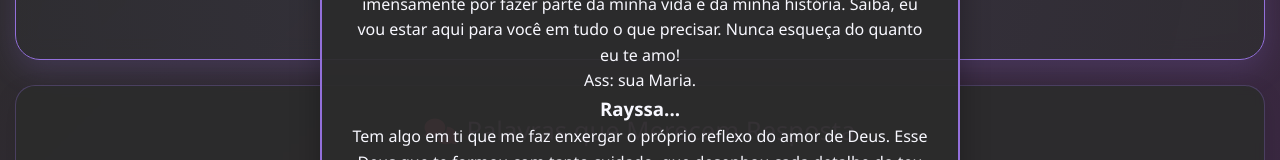
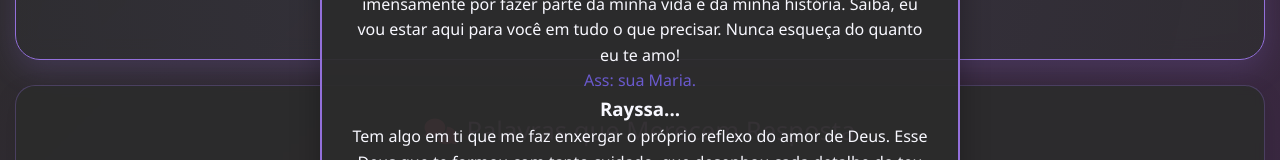
Before and after one commit to jazigamer/rayssa-victoria, a plain HTML site: page index.html in a window 1280 px wide. Both pictures are taken after a click on the element 1230 px from the left and 742 px from the top of the page. Shown: the part 242-402 px from the top of the page. Drawn offline with Linux system fonts and the light colour scheme.

Commit message:
Update index.html

```diff
--- a/index.html
+++ b/index.html
@@ -344,7 +344,7 @@
         <h3>Minha princesa...</h3>
         <p>Eu não sei explicar o quanto eu te admiro, por ser essa mulher capacitada, cheia de luz, amor, que transborda paz e alegria. Admiro sua força, sua coragem e determinação. Você é como uma estrela que ilumina a escuridão, um abraço que acalma a alma e um sorriso que cura dores invisíveis.
 Agradeço a Deus por ter me enviado um anjo tão lindo, e não me canso de agradecer pelas vezes em que eu estava no chão e você estava lá para me levantar. Você é o tipo de pessoa que transforma ambientes, que inspira confiança e que deixa marcas de bondade por onde passa.
-Agradeço imensamente por fazer parte da minha vida e da minha história. Saiba, eu vou estar aqui para você em tudo o que precisar. Nunca esqueça do quanto eu te amo! <br> Ass: sua Maria.</p>
+Agradeço imensamente por fazer parte da minha vida e da minha história. Saiba, eu vou estar aqui para você em tudo o que precisar. Nunca esqueça do quanto eu te amo! <br><span style="color:#6A5ACD"> Ass: sua Maria.</span></p>
         <h3>Rayssa...</h3>
         <p>Tem algo em ti que me faz enxergar o próprio reflexo do amor de Deus. Esse Deus que te formou com tanto cuidado, que desenhou cada detalhe do teu ser, e que colocou em vc uma luz que o mundo não pode apagar.
 O amor d’Ele por vc é eterno, não se mede pelo tempo e não se abala pelas dores. É um amor que te sustenta quando as forças faltam, que te ergue quando tudo parece ruim, e que permanece firme mesmo quando todos se afastam. Vc é filha do Deus vivo, escolhida antes mesmo de nascer, e nada pode mudar isso.
```
